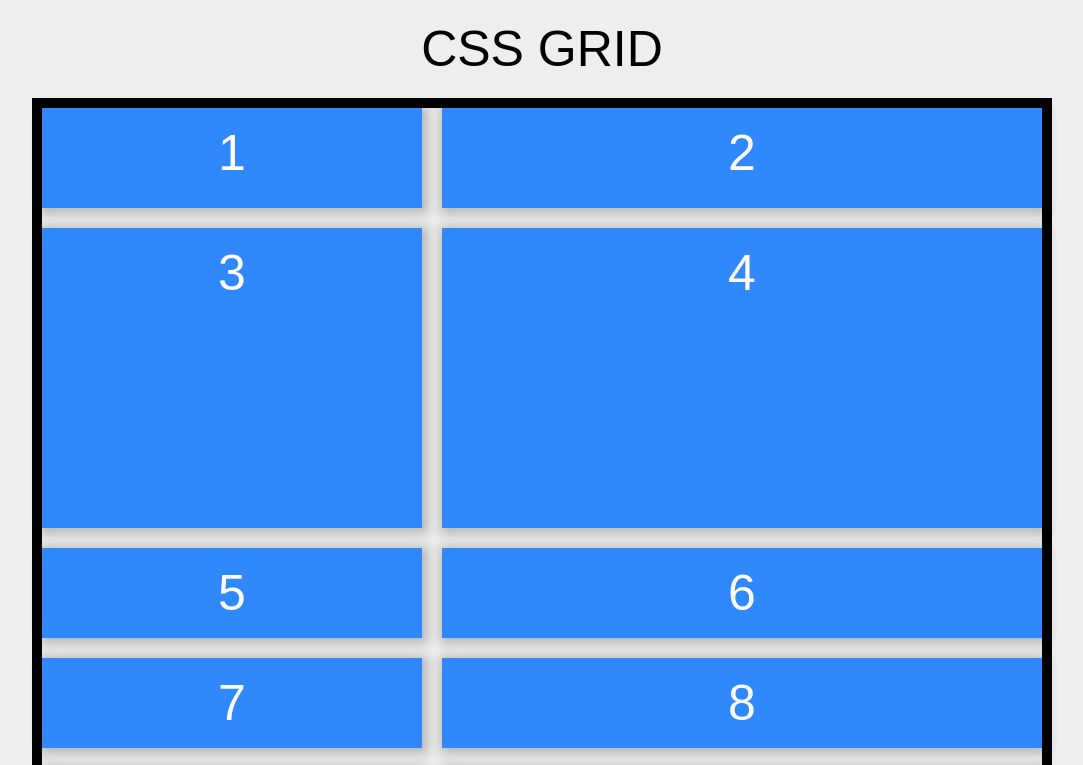
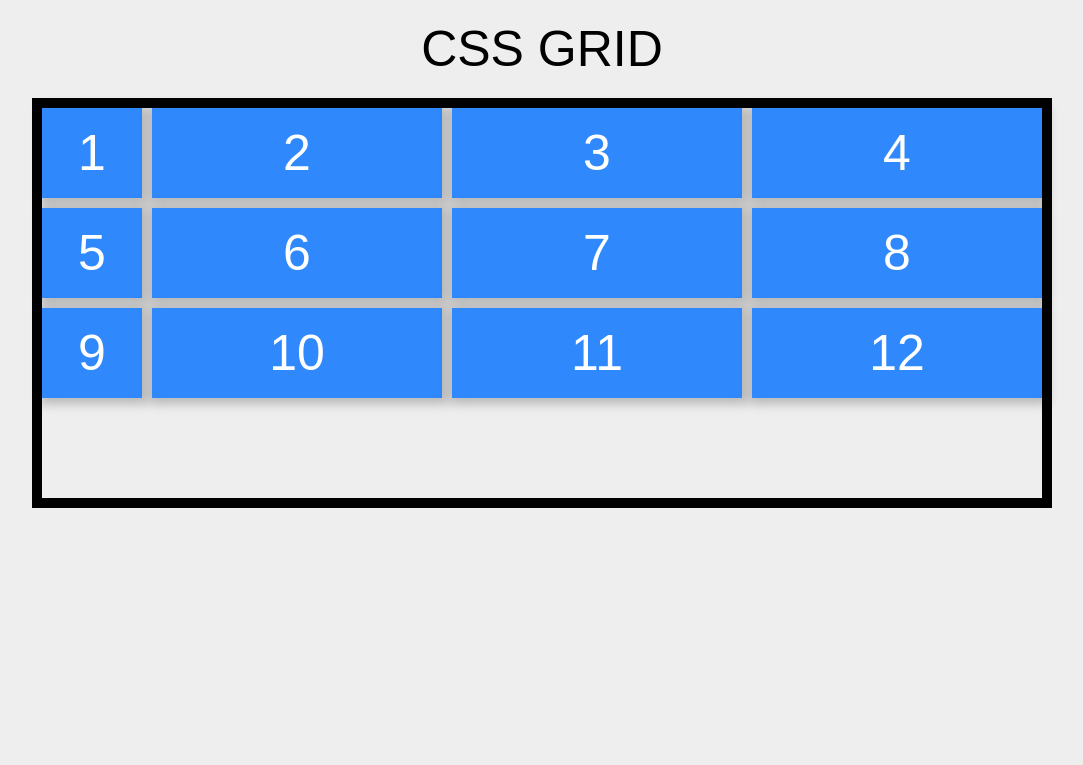
Before and after one commit to Richi-Mi/CSS-Grid, a plain HTML site: page index.html in a window 1280 px wide. Shown: the top 765 px of the page, without its empty margins (98-1181 px from the left). Drawn offline with Linux system fonts and the light colour scheme.

Commit message:
repeat Terminado

```diff
--- a/grid.css
+++ b/grid.css
@@ -1,7 +1,7 @@
 .contenedor{
     display: grid;
-    grid-gap: 20px;
-    grid-template-columns: minmax(200px, auto) 600px;
-    grid-template-rows: minmax(100px, auto) minmax(50px, 300px);
+    grid-gap: 10px;
+    grid-template-columns: 100px repeat(3, 1fr);
+    grid-template-rows: repeat(4, 1fr);
 }
-@media screen and (max-width: 500px){}
+/*@media screen and (max-width: 500px){}*/
```
